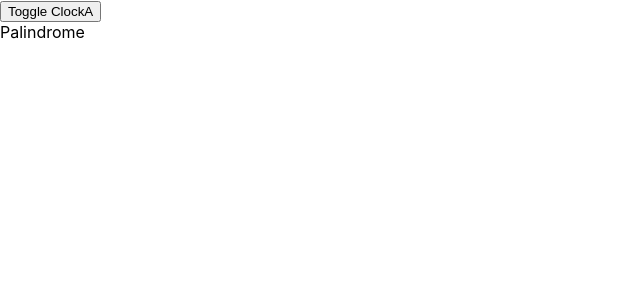
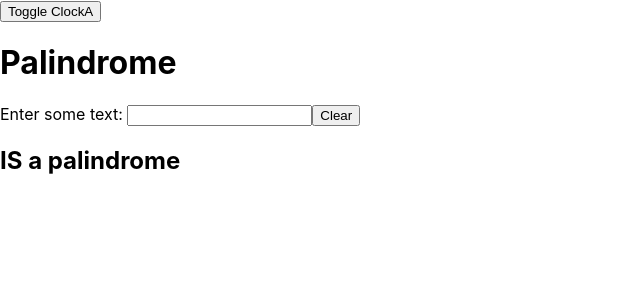
Before and after one commit to Tai-Huynh-1/web-spring23-2, a React (Create React App) app in the folder class/my-app/: page / in a window 1280 px wide. Shown: the top 300 px of the page, without its empty margins (0-640 px from the left). Built offline with nearby package versions, Linux system fonts and the light colour scheme.

Commit message:
event handlers and conditional rendering

```diff
--- a/class/my-app/src/App.jsx
+++ b/class/my-app/src/App.jsx
@@ -2,6 +2,7 @@ import { Component } from "react";
 import "./App.css";
 import ClockA from "./components/ClockA";
 import Palindrome from "./components/Palindrome";
+import Homework1 from "./components/Homework1";
 
 class App extends Component {
 	constructor(props) {
@@ -14,7 +15,7 @@ class App extends Component {
 		this.handleToggleClockA = this.handleToggleClockA.bind(this);
 	}
 
-	handleToggleClockA(event) {
+	handleToggleClockA() {
 		this.setState({
 			showClockA: !this.state.showClockA,
 		});
--- a/class/my-app/src/components/Homework1.jsx
+++ b/class/my-app/src/components/Homework1.jsx
@@ -1,5 +1,4 @@
 import { Component } from "react";
-
 
 /**
  * Homework 1 component. Create a basic class component to display a greeting message to the UI upon button click.
@@ -10,18 +9,38 @@ import { Component } from "react";
 class Homework1 extends Component {
 	// TODO: initialize your component and set the state to
 	// { greeting: "" }
+	constructor(props) {
+		super(props);
 
+		this.state = {
+			greeting: "",
+		};
 
-    // TODO: add an handleClick method to update the greeting state upon click
+		this.handleClick = this.handleClick.bind(this);
+	}
+
+	// TODO: add a handleClick method to update the greeting state upon click
 	// the greeting state should update from an empty string (what you initialized
 	// it to originally) to the string "Hello World!"
-
+	handleClick() {
+		this.setState({
+			greeting: "Hello World!",
+		});
+	}
 
 	// TODO: your component must return this jsx
+	render() {
+		return (
 			<div>
 				{/* TODO: render the greeting state inside the <h1> tag, if the greeting state is an empty string, the <h1> must display the text: "Click the button below" - otherwise it must render the string "Hello World!" upon clicking on the button below */}
-        <h1></h1>
+				<h1>{this.state.greeting}</h1>
 				{/* TODO: add an onClick handler to your button */}
-        <button>Update Greeting</button>
+				<button type="button" onClick={this.handleClick}>
+					Update Greeting
+				</button>
 			</div>
+		);
 	}
+}
+
+export default Homework1;
--- a/class/my-app/src/components/Palindrome.jsx
+++ b/class/my-app/src/components/Palindrome.jsx
@@ -6,11 +6,54 @@ class Palindrome extends Component {
 
 		this.state = {
 			text: "",
+			textB: "",
 		};
+
+		this.handleChange = this.handleChange.bind(this);
+		this.handleClear = this.handleClear.bind(this);
 	}
 
+	handleChange(event) {
+		this.setState({
+			text: event.target.value,
+		});
+	}
+
+	handleClear() {
+		this.setState({
+			text: "",
+		});
+	}
+
+	isPalindrome(string) {
+		return string === string.split("").reverse().join("");
+	}
+
+	// An uncontrolled component is when an input causes a change in the React state, but state changes does not force the value property of the html node to change (1 way binding)
+
+	// A controlled component will force the input state to synchronize with the React state
+
 	render() {
-		return <div>Palindrome</div>;
+		const isPalindrome = this.isPalindrome(this.state.text);
+		const message = isPalindrome ? `${this.state.text} IS a palindrome` : `${this.state.text} IS NOT a palindrome`;
+
+		return (
+			<div>
+				<h1>Palindrome</h1>
+				<label id="palindrome">
+					Enter some text: <input id="palindrome" type="text" onChange={this.handleChange} value={this.state.text} />
+				</label>
+				<button type="button" onClick={this.handleClear}>
+					Clear
+				</button>
+
+				{/* TODO: Create a second input field here as a controlled component to update the "textB" state */}
+
+				<br />
+
+				<h2>{message}</h2>
+			</div>
+		);
 	}
 }
 
```
Lines whose indentation alone changed are shown as unchanged.
